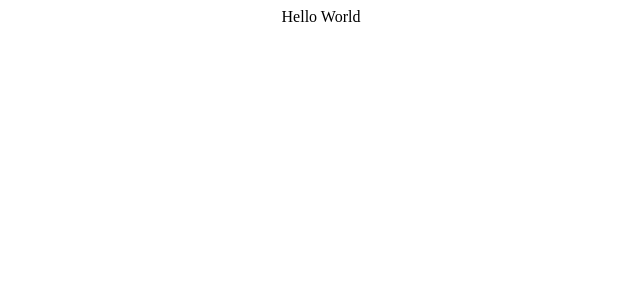
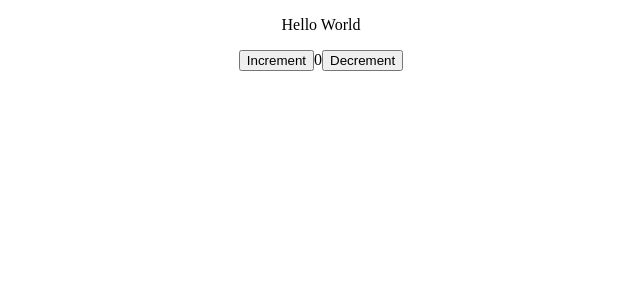
Before and after one commit to luohe/react-code-debug-demo, a React (Create React App) app: page / in a window 1280 px wide. Shown: the top 300 px of the page, without its empty margins (319-959 px from the left). Built offline with nearby package versions, Linux system fonts and the light colour scheme.

Commit message:
feat: demo

```diff
--- a/src/App.js
+++ b/src/App.js
@@ -1,10 +1,36 @@
-import logo from './logo.svg';
+import { useReducer } from 'react';
 import './App.css';
 
+// 定义初始状态
+const initialState = { count: 0 };
+
+// 定义 reducer 函数
+function reducer(state, action) {
+  switch (action.type) {
+    case 'increment':
+      return { count: state.count + 1 };
+    case 'decrement':
+      return { count: state.count - 1 };
+    default:
+      throw new Error();
+  }
+}
+
 function App() {
+  // 使用 useReducer 钩子
+  const [state, dispatch] = useReducer(reducer, initialState);
+
+  const handleIncrement = (type) => {
+    console.log(dispatch);
+    dispatch({ type: type })
+  }
+
   return (
     <div className="App">
-      Hello World
+      <p>Hello World</p>
+      <button onClick={() => handleIncrement('increment')}>Increment</button>
+      <span>{state.count}</span>
+      <button onClick={() => handleIncrement('decrement')}>Decrement</button>
     </div>
   );
 }
```
Also changed, not shown: 1 other file (tests, documents, lock files or other folders).
